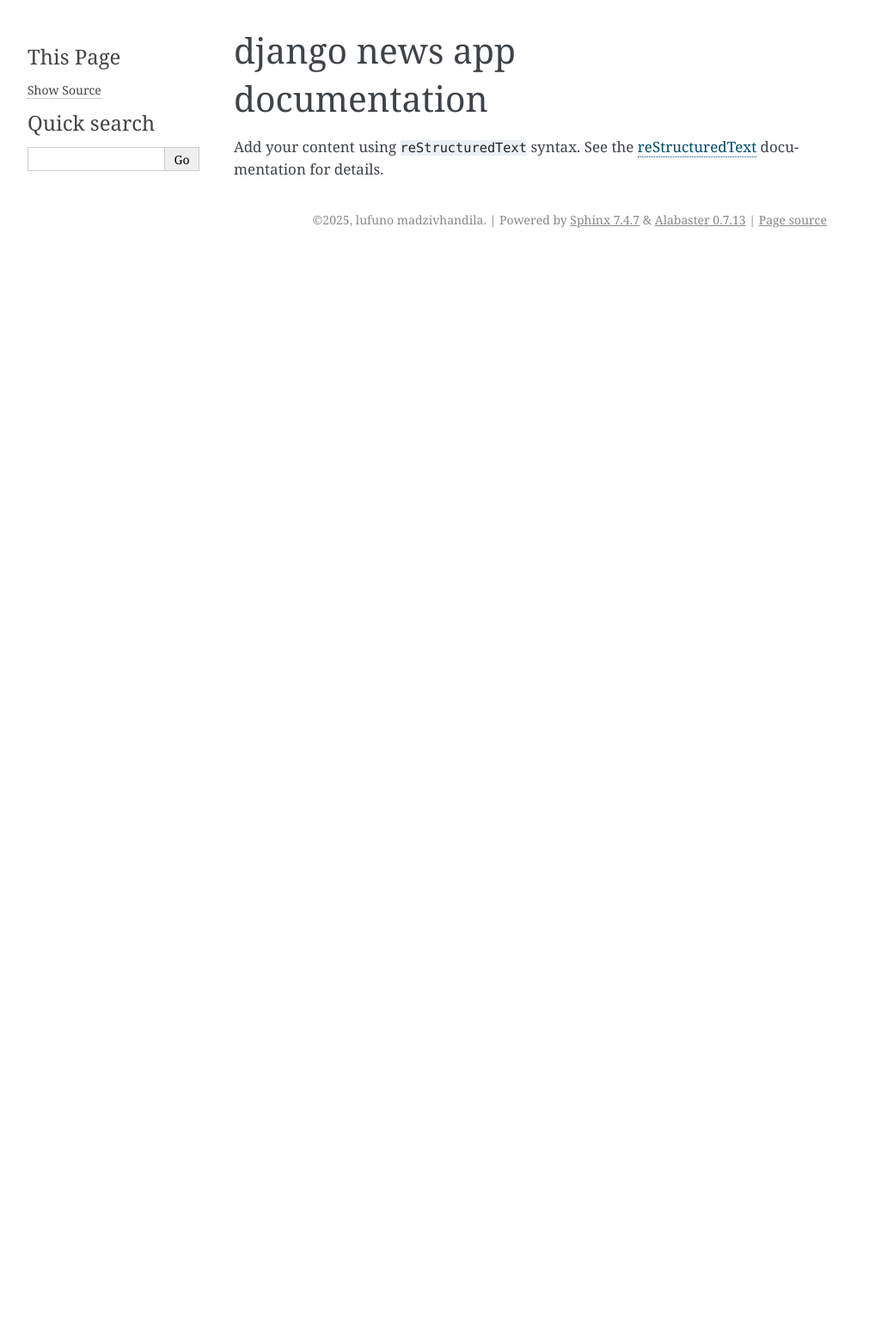
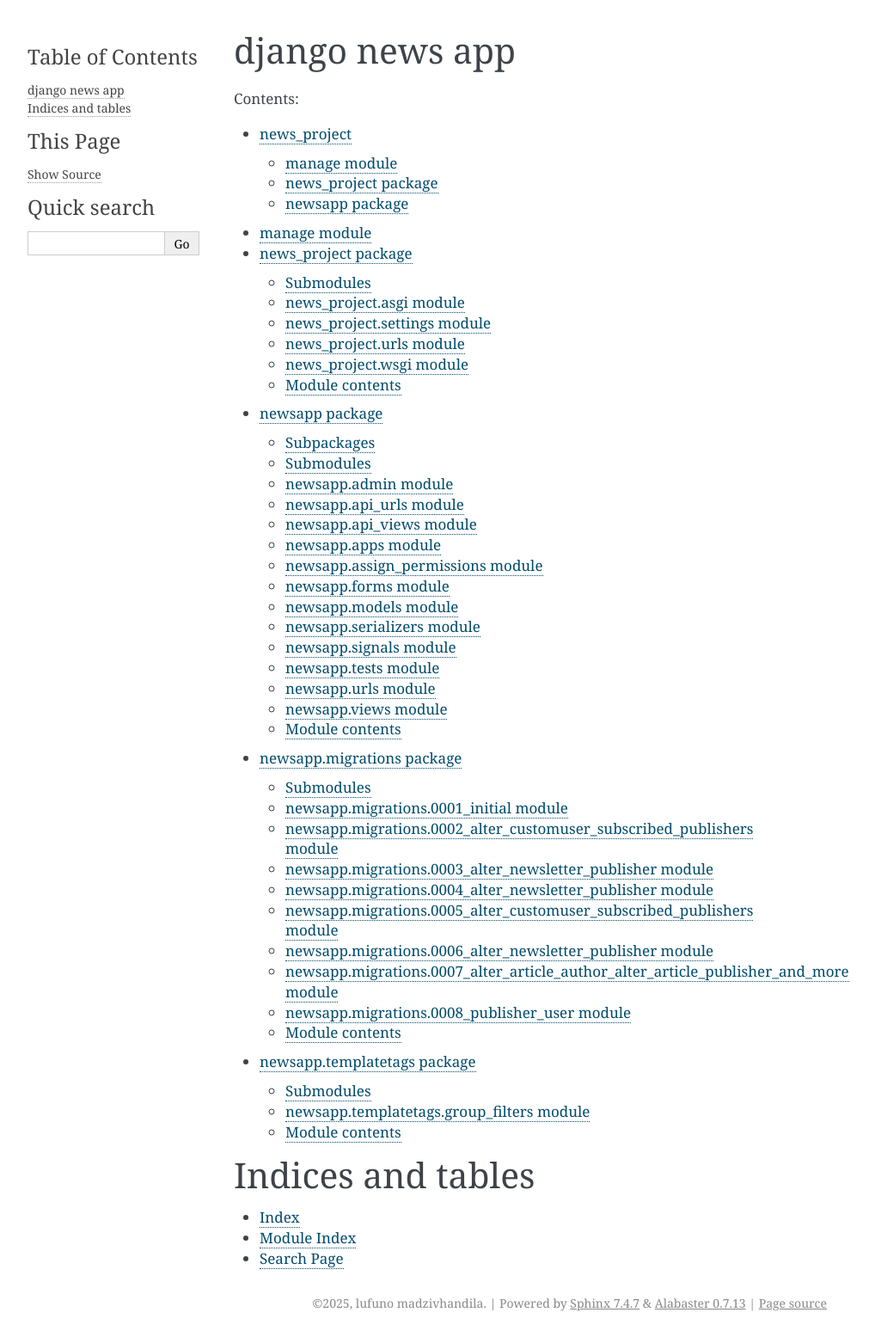
Before and after one commit to lufunoHDV/django-news-capstone, a Sphinx documentation site: the page built from docs/source/index.rst, in a window 1280 px wide. Shown: the whole page at 86% size, without its empty margins (148-1166 px from the left). Built offline with Sphinx 7.4.7, drawn with Linux system fonts in a browser that asks for light colours; before the commit the page ends 900 px from its top, so only the background shows below that.

Commit message:
fixing index.rst

```diff
--- a/docs/source/index.rst
+++ b/docs/source/index.rst
@@ -1,16 +1,20 @@
-.. django news app documentation master file, created by
-   sphinx-quickstart on Tue Jun 24 12:07:21 2025.
-   You can adapt this file completely to your liking, but it should at least
-   contain the root `toctree` directive.
-
-django news app documentation
-=============================
-
-Add your content using ``reStructuredText`` syntax. See the
-`reStructuredText <https://www.sphinx-doc.org/en/master/usage/restructuredtext/index.html>`_
-documentation for details.
-
+django news app
+===============
 
 .. toctree::
    :maxdepth: 2
    :caption: Contents:
+
+   modules
+   manage
+   news_project
+   newsapp
+   newsapp.migrations
+   newsapp.templatetags
+
+Indices and tables
+==================
+
+* :ref:`genindex`
+* :ref:`modindex`
+* :ref:`search`
```
